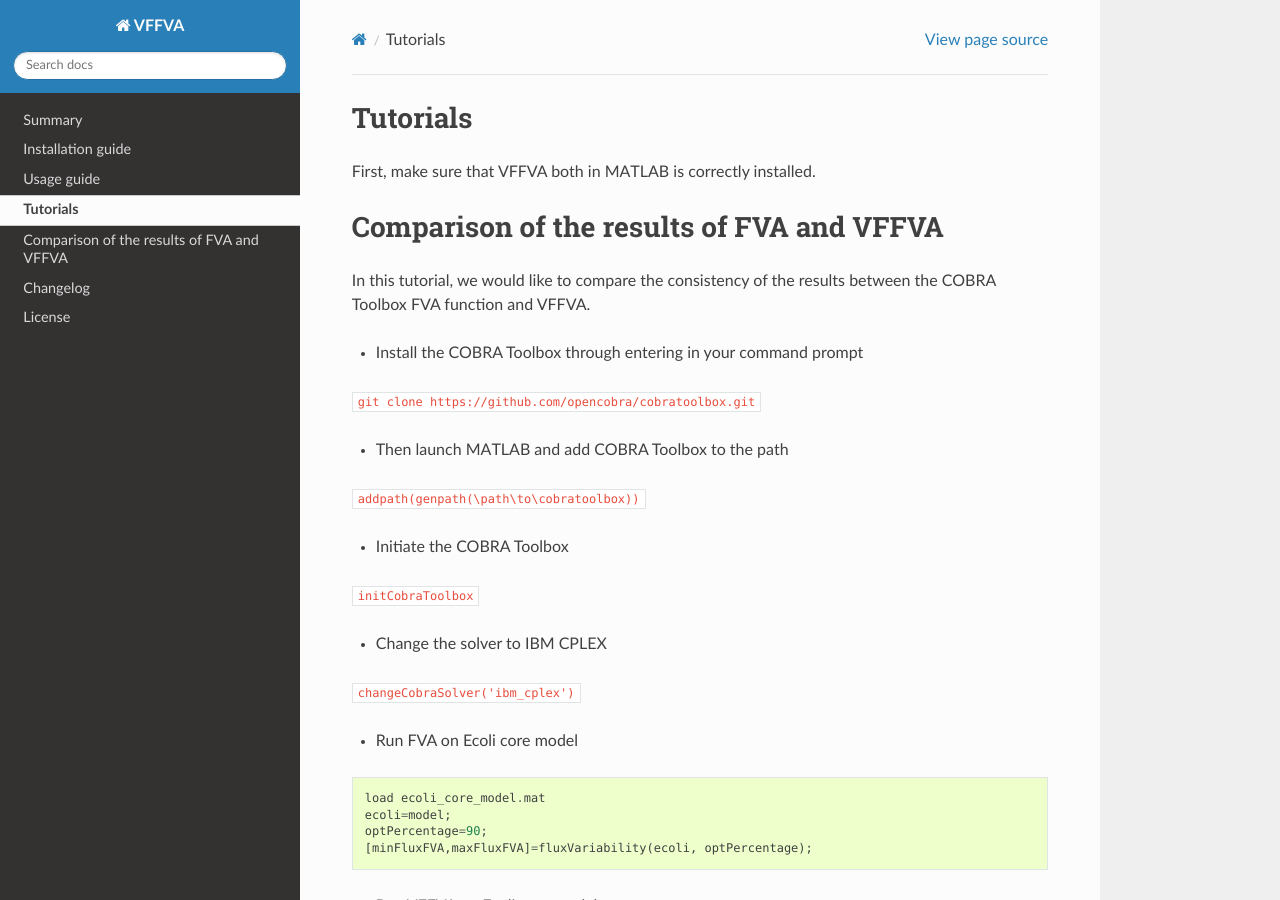
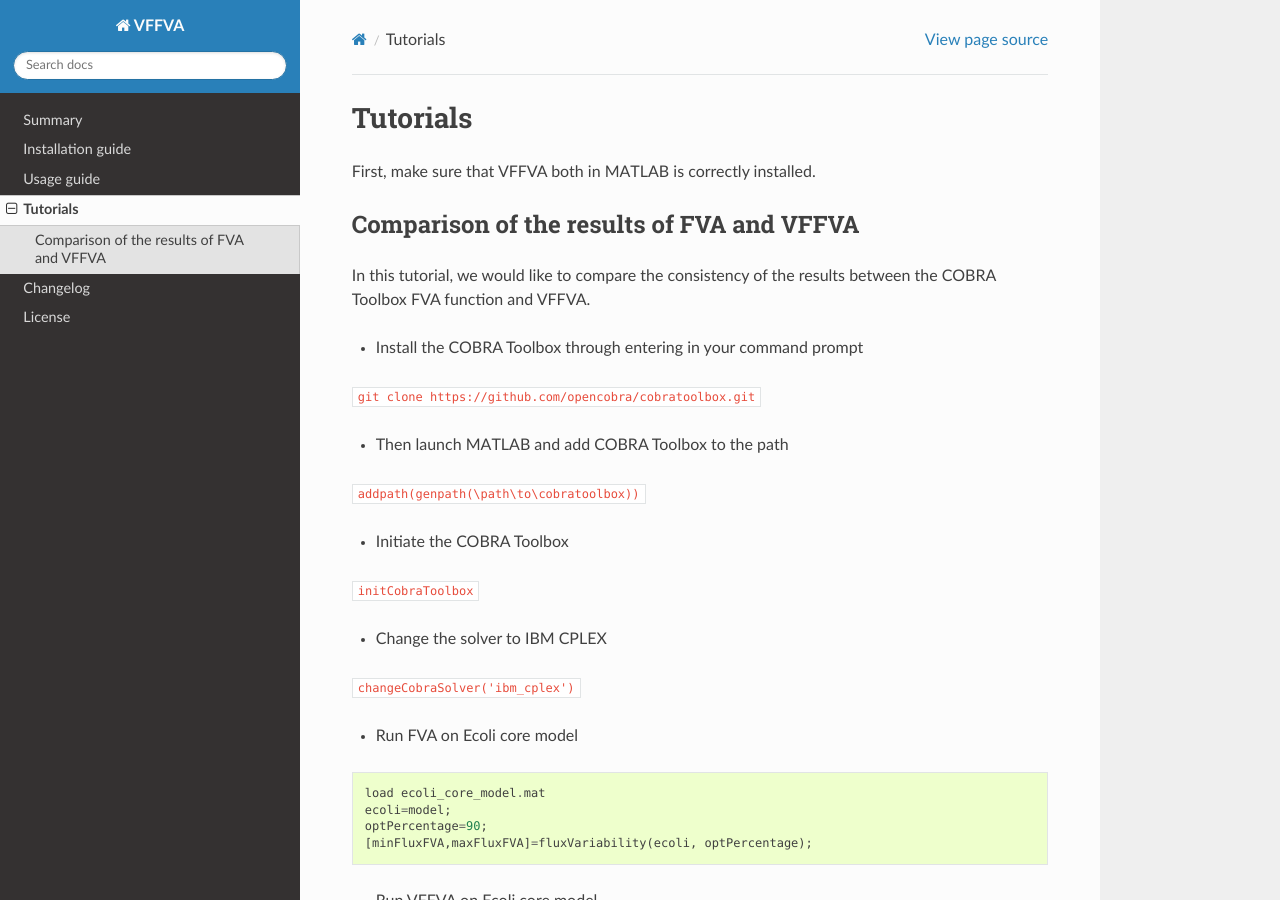
Before and after one commit to marouenbg/VFFVA, a Sphinx documentation site: the page built from docs/tutos/index.md, in a window 1280 px wide and 900 px high. Built offline with Sphinx 7.4.7 and the Read the Docs theme 2.0.0, drawn with Linux system fonts in a browser that asks for light colours.

```diff
--- a/docs/tutos/index.md
+++ b/docs/tutos/index.md
@@ -2,7 +2,7 @@
 
 First, make sure that VFFVA both in MATLAB is correctly installed.
 
-# Comparison of the results of FVA and VFFVA
+## Comparison of the results of FVA and VFFVA
 
 In this tutorial, we would like to compare the consistency of the results between the COBRA Toolbox FVA function
 and VFFVA.
```
